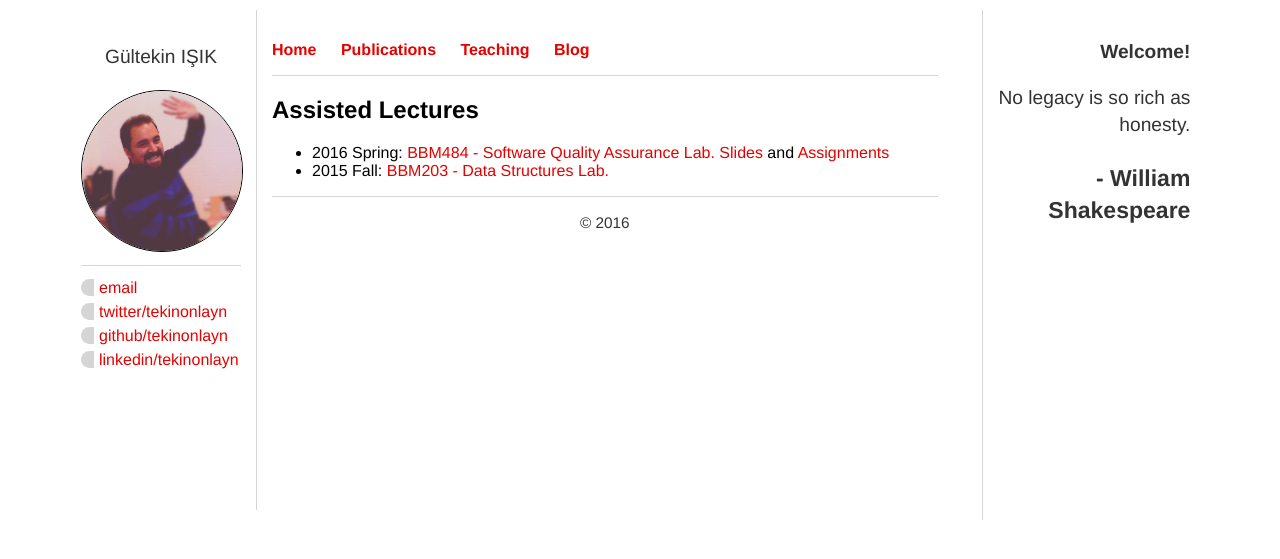
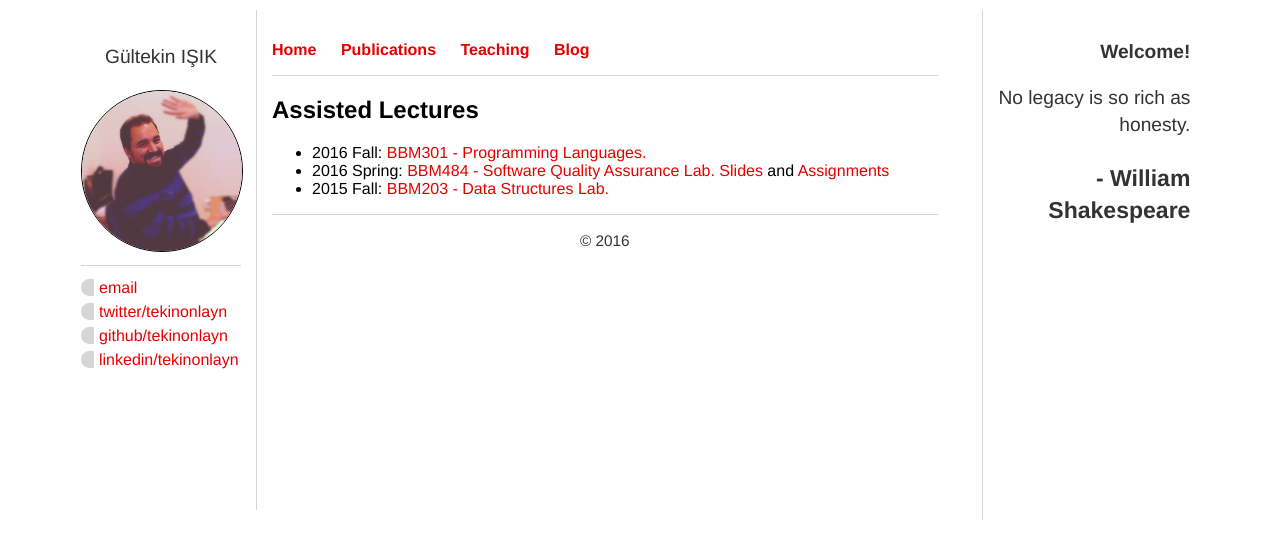
Before and after one commit to tekinonlayn/gi.github.io, a Jekyll site: the page built from teaching/index.html, in a window 1280 px wide. Shown: the top 559 px of the page. Built offline with Jekyll 4.4.1, drawn with Linux system fonts in a browser that asks for light colours.

Commit message:
Update index.html

```diff
--- a/teaching/index.html
+++ b/teaching/index.html
@@ -5,6 +5,7 @@ title: Gültekin Işık - Teaching
 <div class="blurb">
 	<h2>Assisted Lectures</h2>
 	<ul>
+	<li>2016 Fall: <a href="http://web.cs.hacettepe.edu.tr/~bbm301/" target="_blank">BBM301 - Programming Languages.</a></li>
 	<li>2016 Spring: <a href="https://drive.google.com/folderview?id=0B6dKdxaNjBENaUhaMWFDQm9ZMFU&usp=sharing#list" target="_blank">BBM484 - Software Quality Assurance Lab. Slides</a> and <a href="https://drive.google.com/folderview?id=0B6dKdxaNjBENcC15Q3ZQZlpLSnc&usp=sharing#list">Assignments</a></li>
 	<li>2015 Fall: <a href="http://web.cs.hacettepe.edu.tr/~bbm201/" target="_blank">BBM203 - Data Structures Lab.</a></li>
 	</ul>
```
